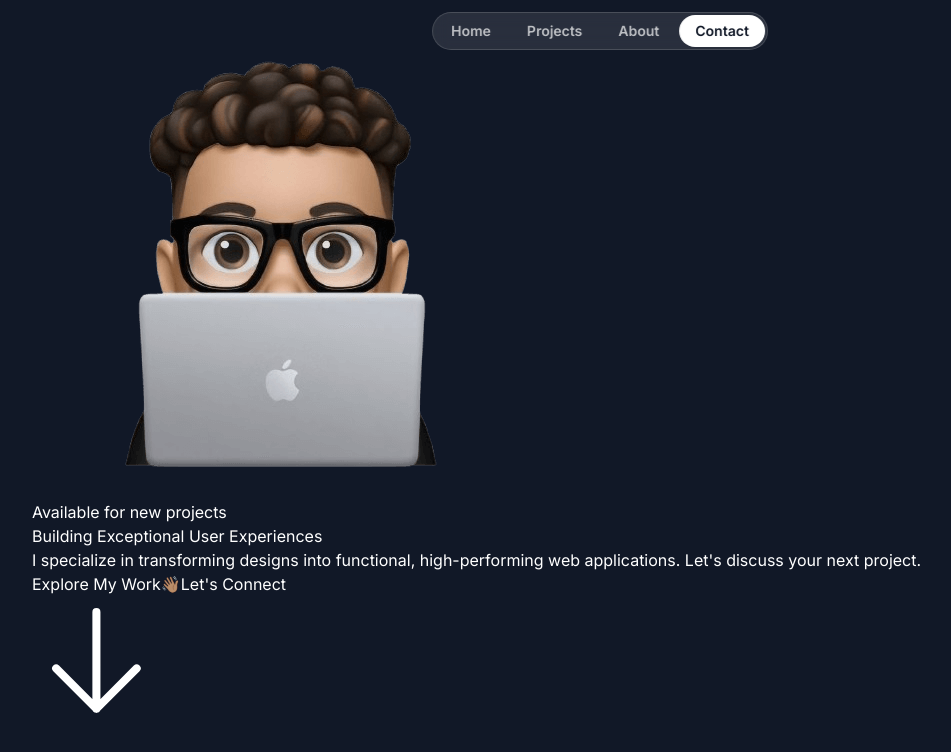
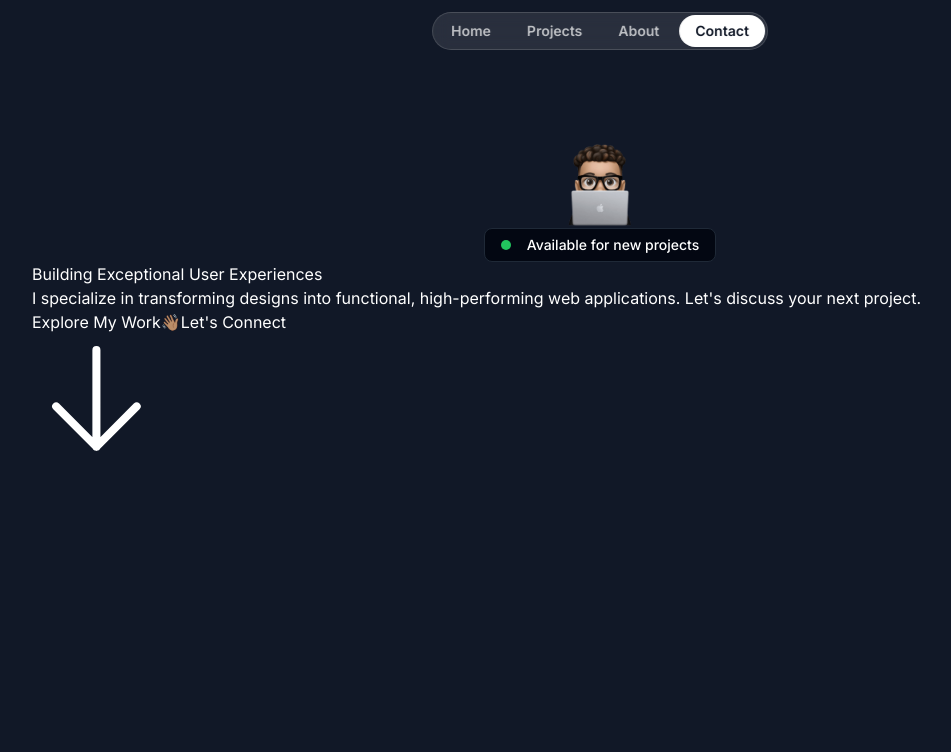
Before and after one commit to eziz-tajiev/Portfolio, a Next.js app: page / in a window 1280 px wide. Shown: the top 752 px of the page, without its empty margins (40-991 px from the left). Built offline with nearby package versions, Linux system fonts and the light colour scheme; a web font is replaced by a local one.

Commit message:
fininishe available section

```diff
--- a/src/sections/Hero.tsx
+++ b/src/sections/Hero.tsx
@@ -3,12 +3,19 @@ import Image from 'next/image';
 import ArrowDown from '@/assets/icons/arrow-down.svg'
 export const HeroSection = () => {
   return (
-    <div>
+
+    <div className='py-32'>
       <div className='container'>
-        <Image src={memoji} alt='Person with laptop' />
-        <div>
-          <div></div>
-          <div>Available for new projects</div>
+        <div className='flex flex-col items-center'>
+          <Image
+          src={memoji}
+          className='size-[100px] relative top-1'
+          alt='Person with laptop'
+          />
+          <div className='bg-gray-950 border border-gray-800 px-4 py-1.5 inline-flex items-center gap-4 rounded-lg'>
+            <div className='bg-green-500 size-2.5 rounded-full'></div>
+            <div className='text-sm font-medium'>Available for new projects</div>
+          </div>
         </div>
         <h1>Building Exceptional User Experiences</h1>
         <p>
@@ -25,8 +32,6 @@ export const HeroSection = () => {
             <span>Let's Connect</span>
           </button>
         </div>
-
-
       </div>
     </div>
   );
```
